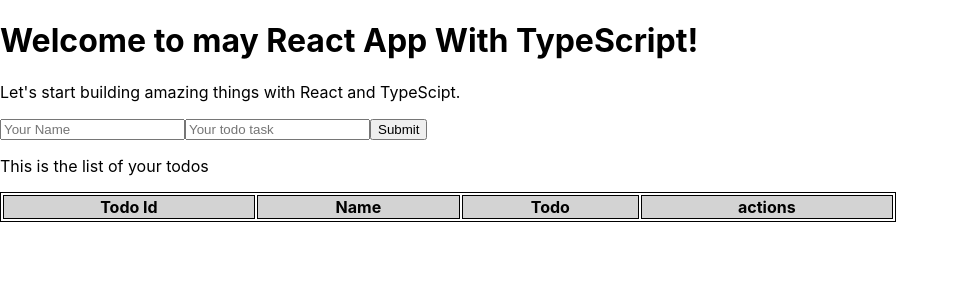
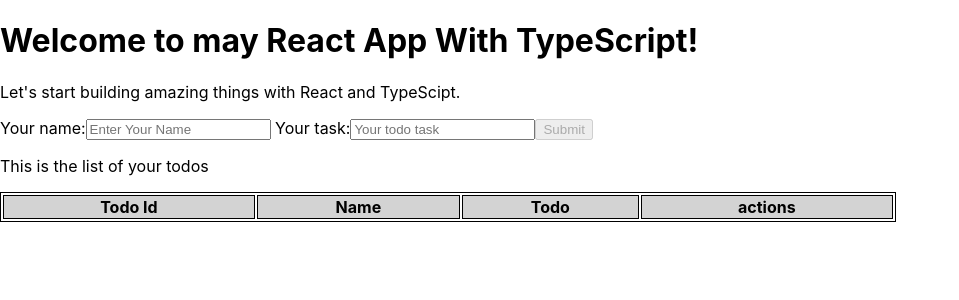
Before and after one commit to elahe-mp/my-react-app, a React (Create React App) app: page / in a window 1280 px wide. Shown: the top 300 px of the page, without its empty margins (0-959 px from the left). Built offline with nearby package versions, Linux system fonts and the light colour scheme.

Commit message:
feat: added react hook form

```diff
--- a/package.json
+++ b/package.json
@@ -12,6 +12,7 @@
     "@types/react-dom": "^18.2.4",
     "react": "^18.2.0",
     "react-dom": "^18.2.0",
+    "react-hook-form": "^7.45.1",
     "react-router-dom": "^6.11.2",
     "react-scripts": "5.0.1",
     "typescript": "^4.9.5",
--- a/src/Components/TodoForm.tsx
+++ b/src/Components/TodoForm.tsx
@@ -1,32 +1,79 @@
+// import { type } from "os";
+import { ChangeEventHandler, useEffect } from "react";
+import {
+  FieldValues,
+  SubmitHandler,
+  useForm,
+  FieldErrors,
+} from "react-hook-form";
 
+// type AddTodoFn = (todo: { name: string; todo: string }) => void; // this is a sample and can be used instead of interface but inteface are better in some aspects
 
 interface ITodoForm {
-  addTodo: (todo: { name: string, todo: string }) => void;
-  todoItem: { name: string, todo: string };
-  setTodoItem: (todoItem: { name: string, todo: string }) => void;
-  selectedId: null| number,
+  addTodo: (todo: { name: string; todo: string }) => void;
+  // in case of useing a type we could even use them here, for example :
+  //addTodo :AddTodoFn
+  todoItem: { name: string; todo: string };
+  setTodoItem: (todoItem: { name: string; todo: string }) => void;
+  selectedId: null | number;
 }
 
-
+// for transfering the form to react hook form we need to delete some part of the code and substite them with useform and related codes.
 const TodoForm: React.FC<ITodoForm> = (props) => {
   const { addTodo, setTodoItem, todoItem, selectedId } = props;
 
-  const handleChange: React.ChangeEventHandler<HTMLInputElement> = (e) => {
-    //insteadof const handleChange: React.ChangeEventHandler<HTMLInputElement> I could write (e: React.ChangeEvent<HTMLInputElement>)
+  const {
+    register,
+    handleSubmit,
+    formState: { errors, isSubmitSuccessful, isDirty, isSubmitting },
+    reset,
+  } = useForm({
+    defaultValues: {
+      name: "",
+      todo: "",
+    },
+    mode: "onSubmit", // it is defualt and no need to type it, it triggers the validation on a specefic event, in this case onSubmit, but can be changed to other options such as onTouch, on blur and etc.
+  });
+
+  //it is recommended to use reset inside useEffect rather than submit
+  useEffect(() => {
+     if (isSubmitSuccessful) {
+      reset();
+    }
+  }, [isSubmitSuccessful, reset]);
+
+  const onChange :ChangeEventHandler<HTMLInputElement> = (e) => {
+    //instead of const handleChange: React.ChangeEventHandler<HTMLInputElement> I could write (e: React.ChangeEvent<HTMLInputElement>)
     setTodoItem({ ...todoItem, [e.target.name]: e.target.value }); // [e.target.name]:e.target.value s an object property shorthand syntax that dynamically sets a new property on the object using the value of e.target.name as the property name and e.target.value as the property value.
     console.log("Todo Value is", todoItem);
   };
 
-  const handleSubmit: React.FormEventHandler<HTMLFormElement> = (e) => {
-    e.preventDefault(); /* This prevents the webpage to be refreshed so that the current data is visible*/
+  const onSubmit: SubmitHandler<FieldValues> = (e) => {
+    // e.preventDefault(); /* This prevents the webpage to be refreshed so that the current data is visible*/
     console.log("TodoValue On submit", todoItem); // we see the data at the moment of submitting not the new value which was set
     addTodo(todoItem);
     setTodoItem({ name: "", todo: "" }); // This clears the value of the input field after the form is submitted.
   };
 
+  const onError = (errors: FieldErrors) => {
+    console.log("Form Errors", errors);
+  };
+
   return (
-    <form className="todoForm" onSubmit={handleSubmit}>
+    <form className="todoForm" onSubmit={handleSubmit(onSubmit, onError)}>
+      <label htmlFor="name">Your name:</label>
       <input
+        {...register("name", {
+          required: "This field is required",
+          minLength: { value: 2, message: "Minimum length is 2 characters" },
+          onChange,
+        })}
+        // defaultValue={todoItem.name}
+        placeholder="Enter Your Name"
+        value={todoItem.name}
+      />
+      {errors.name && <p>{errors.name?.message}</p>}
+      {/* <input
         type="text"
         name="name"
         placeholder="Your Name"
@@ -34,19 +81,38 @@ const TodoForm: React.FC<ITodoForm> = (props) => {
         value={todoItem.name}
         required
         minLength={2}
+      /> */}
+      <label htmlFor="todo"> Your task:</label>
+      <input
+        {...register("todo", {
+          required: "This field is required",
+          minLength: {
+            value: 2,
+            message:"Minimum length is 2 characters"
+          } ,
+          onChange,
+          // disabled: watch("name")==="", // this disables the field unless the previous field is filled with data
+        })}
+        value={todoItem.todo}
+        // defaultValue={todoItem.todo}
+        placeholder="Your todo task"
       />
-      <input
-        type="text"
-        name="todo" // this line makes a big difference while assigning e.target.value to a state. so be sure to add this. By assigning a unique name attribute to each input field we can distinguish between them in the handleChange function.
-        value={todoItem.todo}
-        onChange={handleChange}
-        //   onChange={e => setTodoValue(e.target.value) /*this line can used instead of above line and the related code on handleChange */
-        placeholder="Your todo task"
-        required
-        minLength={2}
-      />
+      {errors.todo && <p>{errors.todo?.message}</p>}
 
-      <button type="submit">{selectedId === null ? "Submit" : "Update"}</button>
+      {/* <input */}
+      {/* type="text" */}
+      {/* name="todo" // this line makes a big difference while assigning e.target.value to a state. so be sure to add this. By assigning a unique name attribute to each input field we can distinguish between them in the handleChange function. */}
+      {/* value={todoItem.todo} */}
+      {/* onChange={handleChange} */}
+      {/* //   onChange={e => setTodoValue(e.target.value) /*this line can used instead of above line and the related code on handleChange */}
+      {/* placeholder="Your todo task" */}
+      {/* required */}
+      {/* minLength={2} */}
+      {/* /> */}
+
+      <button type="submit" disabled={!isDirty || isSubmitting}>
+        {selectedId === null ? "Submit" : "Update"}
+      </button>
       {/* <button type="reset"> Reset</button>  this line still does not work */}
     </form>
   );
--- a/src/Components/TodoList.tsx
+++ b/src/Components/TodoList.tsx
@@ -17,24 +17,32 @@ const TodoList: React.FC<ITodoList> = ({ todoList, handleDelete, handleEdit }) =
     <>
       <p>This is the list of your todos</p>
       <table className="todoTable">
+        <thead>
           <tr>
             <th>Todo Id</th>
             <th>Name</th>
             <th>Todo</th>
             <th>actions</th>
           </tr>
+        </thead>
+        <tbody>
           {todoList.map(({ todoId, todoText, todoName }) => (
             <tr key={`${todoText}-${todoId}`}>
               <td>{todoId}</td>
               <td>{todoName}</td>
               <td>{todoText}</td>
               <td>
-              <button type="button" onClick={()=>handleEdit(todoId)}>Edit</button>
+                <button type="button" onClick={() => handleEdit(todoId)}>
+                  Edit
+                </button>
                 {/*  this part is not yet activated*/}
-              <button type="button" onClick={()=>handleDelete(todoId)}>Delete</button>
+                <button type="button" onClick={() => handleDelete(todoId)}>
+                  Delete
+                </button>
               </td>
             </tr>
           ))}
+        </tbody>
       </table>
     </>
   );
--- a/tsconfig.json
+++ b/tsconfig.json
@@ -20,8 +20,5 @@
     "noEmit": true,
     "jsx": "react-jsx"
   },
-  "include": [
-    "src"
 
-  ]
 }
```
Also changed, not shown: 2 other files (tests, documents, lock files or other folders). Lines whose indentation alone changed are shown as unchanged.
